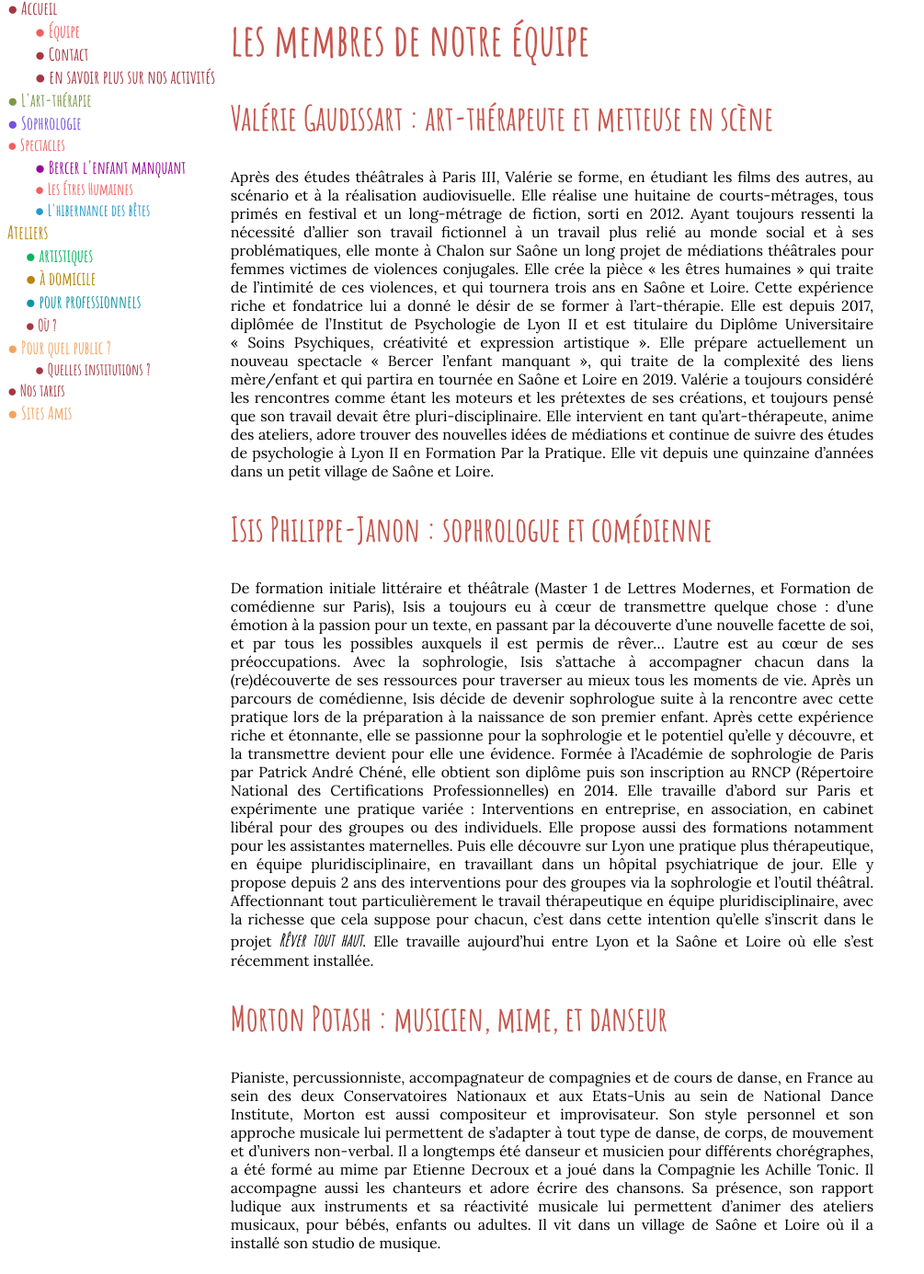
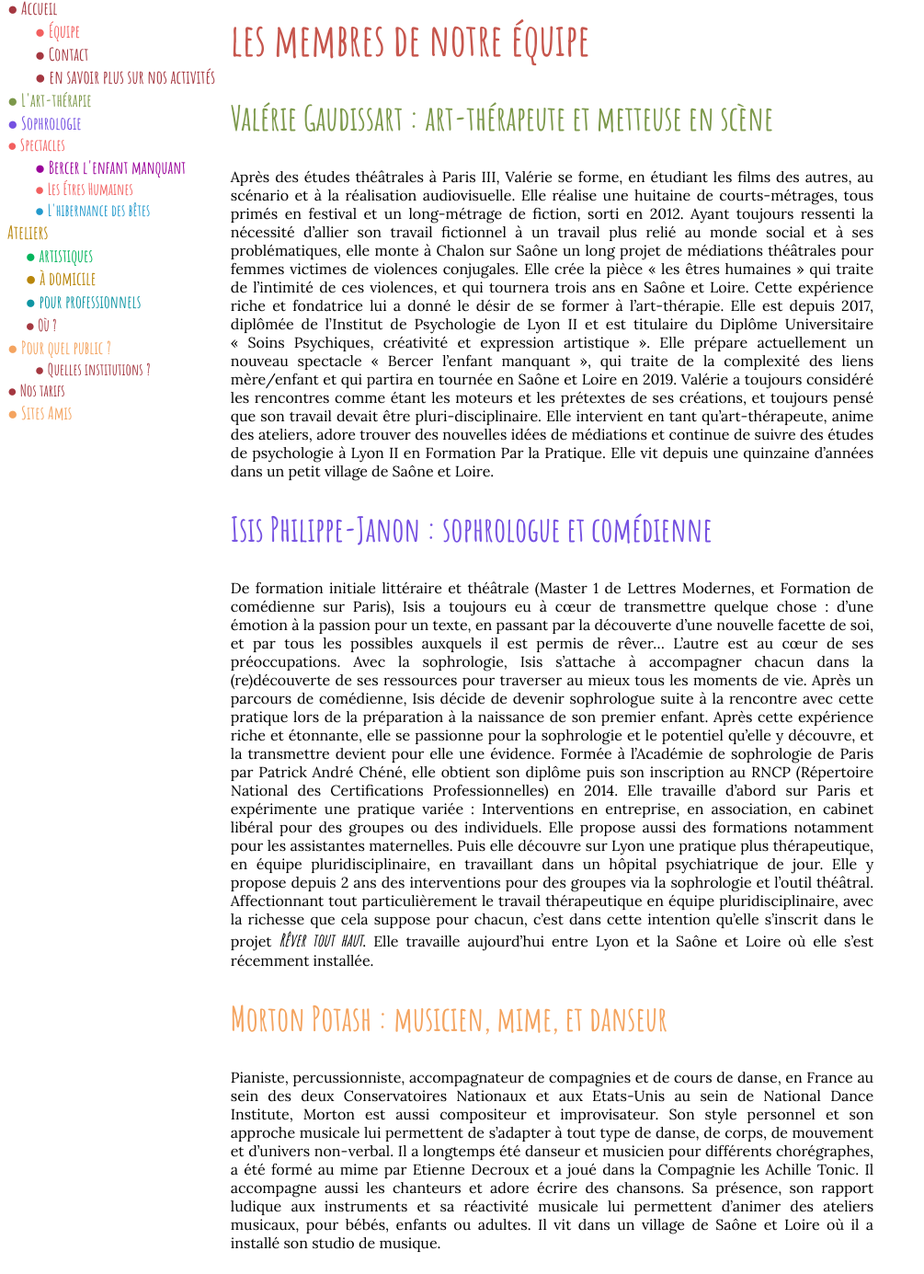
Before and after one commit to leshnik/revertouthaut, a Jekyll site: the page built from equipe.md, in a window 1280 px wide. Shown: the part 737-2122 px from the top of the page at 92% size, without its empty margins (0-1005 px from the left). Built offline with Jekyll 4.4.1, drawn with Linux system fonts in a browser that asks for light colours.

Commit message:
Color classes for at, sophro, music

```diff
--- a/css/one-column.css
+++ b/css/one-column.css
@@ -39,6 +39,15 @@
 }
 .with-sidebar > * > * {
   margin: 0.5rem;
+}
+.sophro-color {
+  color: #7551e1;
+}
+.art-color{
+  color: #7C984A;
+}
+.music-color {
+  color: sandybrown;
 }
 #navcontainer a {
   font-family: "Amatic SC";
```
